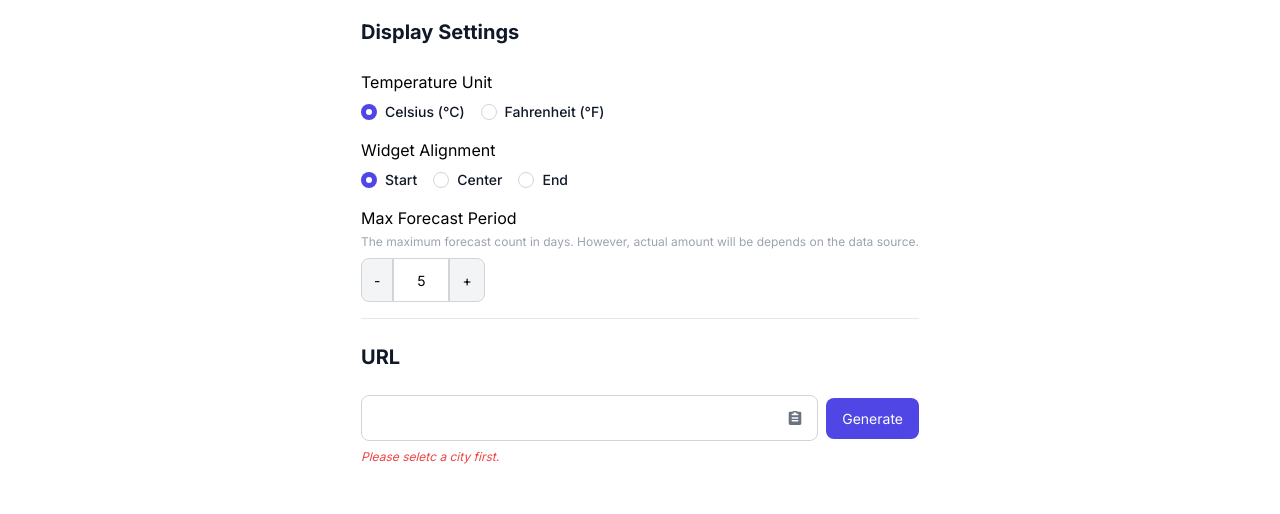
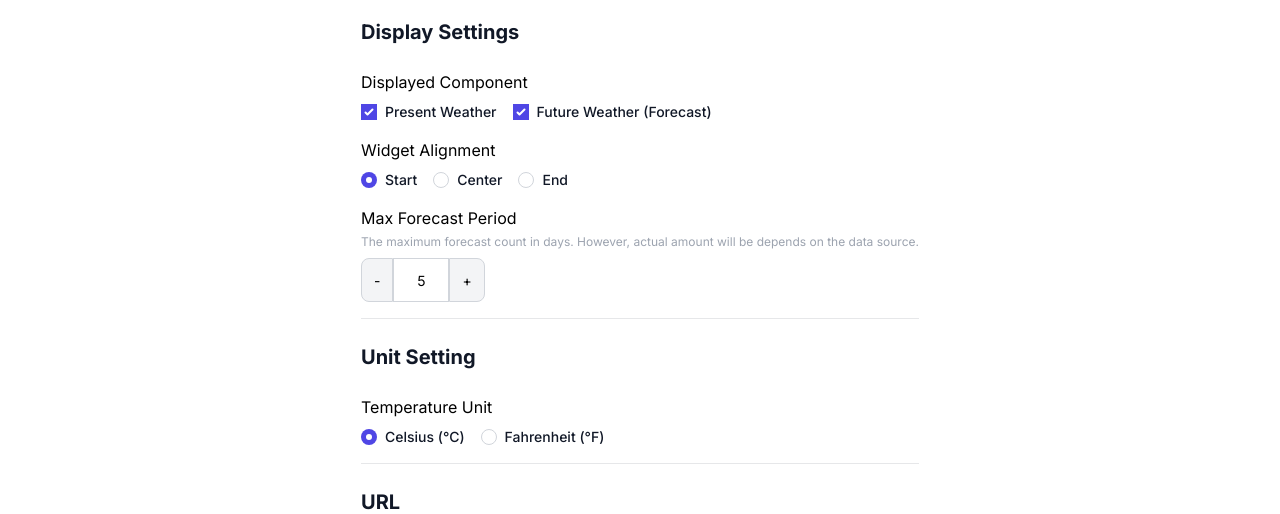
Before and after one commit to SuperDumbTM/wmo-wx-widget, a Next.js app: page /tool in a window 1280 px wide. Shown: the part 269-783 px from the top of the page. Built offline with nearby package versions, Linux system fonts and the light colour scheme; no server answers.

Commit message:
Add component settings

```diff
--- a/messages/en.json
+++ b/messages/en.json
@@ -15,7 +15,11 @@
         "maxForecastPeriod": "Max Forecast Period",
         "maxForecastPeriodHelp": "The maximum forecast count in days. However, actual amount will be depends on the data source.",
         "generate": "Generate",
-        "emptyCityValidation": "Please seletc a city first."
+        "emptyCityValidation": "Please seletc a city first.",
+        "displayedComponent": "Displayed Component",
+        "presentWeather": "Present Weather",
+        "futureWeather": "Future Weather (Forecast)",
+        "unitSettings": "Unit Setting"
     },
     "nav": {
         "home": "Home",
--- a/messages/zh-Hans.json
+++ b/messages/zh-Hans.json
@@ -5,7 +5,6 @@
         "language": "语言",
         "city": "城市",
         "displaySettings": "显示设定",
-        "display_settings_help": "",
         "temperatureUnit": "温度单位",
         "celsius": "摄氏度",
         "fahrenheit": "华氏度",
@@ -16,7 +15,11 @@
         "maxForecastPeriod": "最多预测日数",
         "maxForecastPeriodHelp": "最多预测数量（以天为单位）。然而，实际预测数量将取决于数据来源。",
         "generate": "产生",
-        "emptyCityValidation": "请先选择城市。"
+        "emptyCityValidation": "请先选择城市。",
+        "displayedComponent": "显示部件",
+        "presentWeather": "天气实况",
+        "futureWeather": "天气预报",
+        "unitSettings": "单位设定"
     },
     "nav": {
         "home": "主页",
--- a/messages/zh-Hant.json
+++ b/messages/zh-Hant.json
@@ -5,7 +5,6 @@
         "language": "語言",
         "city": "城市",
         "displaySettings": "顯示設定",
-        "display_settings_help": "",
         "temperatureUnit": "溫度單位",
         "celsius": "攝氏度",
         "fahrenheit": "華氏度",
@@ -16,7 +15,11 @@
         "maxForecastPeriod": "最多預測日數",
         "maxForecastPeriodHelp": "最多預測數量（以天為單位）。然而，實際預測數量將取決於數據來源。",
         "generate": "產生",
-        "emptyCityValidation": "請先選擇城市。"
+        "emptyCityValidation": "請先選擇城市。",
+        "displayedComponent": "顯示組件",
+        "presentWeather": "即時天氣",
+        "futureWeather": "天氣預報",
+        "unitSettings": "單位設定"
     },
     "nav": {
         "home": "首頁",
--- a/src/app/(main)/tool/page.tsx
+++ b/src/app/(main)/tool/page.tsx
@@ -22,6 +22,8 @@ export default function Page() {
   >([]);
 
   const [formData, setFormData] = useState({
+    present: "y",
+    future: "y",
     align: "start",
     city: "",
     days: "5",
@@ -147,18 +149,21 @@ export default function Page() {
 
             <div className="mt-6 space-y-4">
               <fieldset>
-                <legend className="text-base">{t("temperatureUnit")}</legend>
+                <legend className="text-base">{t("displayedComponent")}</legend>
                 <p className="mt-1 text-sm text-gray-500"></p>
 
                 <div className="flex mt-2">
                   <div className="flex items-center me-4">
                     <input
-                      type="radio"
+                      type="checkbox"
                       name="unit"
-                      value="C"
-                      checked={formData.unit == "C"}
+                      value="present"
+                      checked={formData.present == "y"}
                       onChange={(e) =>
-                        setFormData({...formData, unit: e.target.value})
+                        setFormData({
+                          ...formData,
+                          present: formData.present == "y" ? "n" : "y",
+                        })
                       }
                       className="h-4 w-4 border-gray-300 text-indigo-600 focus:ring-indigo-600"
                     />
@@ -166,26 +171,29 @@ export default function Page() {
                       htmlFor="inline-checkbox"
                       className="ms-2 text-sm font-medium text-gray-900 dark:text-gray-300"
                     >
-                      {t("celsius")} (°C)
+                      {t("presentWeather")}
                     </label>
                   </div>
 
                   <div className="flex items-center me-4">
                     <input
-                      type="radio"
+                      type="checkbox"
                       name="unit"
-                      value="F"
-                      checked={formData.unit == "F"}
+                      value="future"
+                      checked={formData.future == "y"}
                       onChange={(e) =>
-                        setFormData({...formData, unit: e.target.value})
+                        setFormData({
+                          ...formData,
+                          future: formData.future == "y" ? "n" : "y",
+                        })
                       }
                       className="h-4 w-4 border-gray-300 text-indigo-600 focus:ring-indigo-600"
                     />
                     <label
-                      htmlFor="inline-2-checkbox"
+                      htmlFor="inline-checkbox"
                       className="ms-2 text-sm font-medium text-gray-900 dark:text-gray-300"
                     >
-                      {t("fahrenheit")} (°F)
+                      {t("futureWeather")}
                     </label>
                   </div>
                 </div>
@@ -314,6 +322,60 @@ export default function Page() {
             </div>
           </div>
 
+          <div className="border-b border-gray-900/10 pb-4">
+            <h2 className="text-xl font-bold text-gray-900">
+              {t("unitSettings")}
+            </h2>
+            <p className="mt-1 text-sm text-gray-400"></p>
+
+            <div className="mt-6 space-y-4">
+              <fieldset>
+                <legend className="text-base">{t("temperatureUnit")}</legend>
+                <p className="mt-1 text-sm text-gray-500"></p>
+
+                <div className="flex mt-2">
+                  <div className="flex items-center me-4">
+                    <input
+                      type="radio"
+                      name="unit"
+                      value="C"
+                      checked={formData.unit == "C"}
+                      onChange={(e) =>
+                        setFormData({...formData, unit: e.target.value})
+                      }
+                      className="h-4 w-4 border-gray-300 text-indigo-600 focus:ring-indigo-600"
+                    />
+                    <label
+                      htmlFor="inline-checkbox"
+                      className="ms-2 text-sm font-medium text-gray-900 dark:text-gray-300"
+                    >
+                      {t("celsius")} (°C)
+                    </label>
+                  </div>
+
+                  <div className="flex items-center me-4">
+                    <input
+                      type="radio"
+                      name="unit"
+                      value="F"
+                      checked={formData.unit == "F"}
+                      onChange={(e) =>
+                        setFormData({...formData, unit: e.target.value})
+                      }
+                      className="h-4 w-4 border-gray-300 text-indigo-600 focus:ring-indigo-600"
+                    />
+                    <label
+                      htmlFor="inline-2-checkbox"
+                      className="ms-2 text-sm font-medium text-gray-900 dark:text-gray-300"
+                    >
+                      {t("fahrenheit")} (°F)
+                    </label>
+                  </div>
+                </div>
+              </fieldset>
+            </div>
+          </div>
+
           <div>
             <h2 className="text-xl font-bold text-gray-900">URL</h2>
             <p className="mt-1 text-sm text-gray-400"></p>
```
Also changed, not shown: 1 other file (tests, documents, lock files or other folders).
